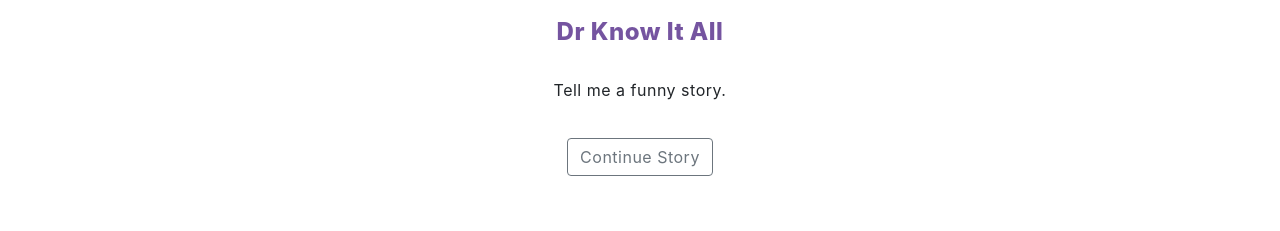
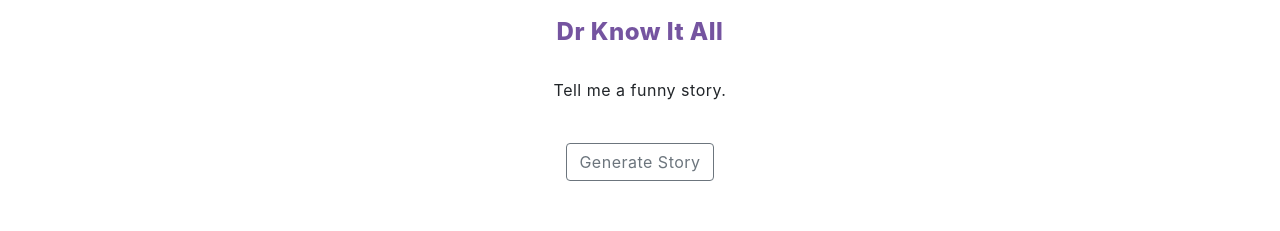
Before and after one commit to CS338-Dr-Know-It-All/dr-know-it-all, a React (Create React App) app in the folder jamie/my-app/: page / in a window 1280 px wide. Shown: the top 231 px of the page. Built offline with nearby package versions, Linux system fonts and the light colour scheme.

Commit message:
allow automatic story generation

```diff
--- a/jamie/my-app/src/App.js
+++ b/jamie/my-app/src/App.js
@@ -9,6 +9,7 @@ const App = () => {
     const [messages, setMessages] = useState([]);
     const [prompt, setPrompt] = useState("Tell me a funny story.");
     const [placeHolder, setPlaceHolder] = useState("");
+    const [inProgress, setInProgress] = useState(false);
 
     const handleChange = (event) => {
         setPlaceHolder(event.target.value);
@@ -41,6 +42,8 @@ const App = () => {
                     setPrompt={setPrompt}
                     messages={messages}
                     setMessages={setMessages}
+                    inProgress={inProgress}
+                    setInProgress={setInProgress}
                 />{" "}
             </div>
 
@@ -53,6 +56,7 @@ const App = () => {
                             onChange={handleChange}
                             onSubmit={handleSubmit}
                             placeholder="Type messsage here"
+                            disabled={inProgress}
                         />
                     </Form>
                 </Container>
--- a/jamie/my-app/src/components/Feed.jsx
+++ b/jamie/my-app/src/components/Feed.jsx
@@ -1,38 +1,59 @@
-import { useState } from "react";
+import { useEffect, useRef } from "react";
 import Message from "./Message.jsx";
 import MyMessage from "./MyMessage.jsx";
 
 import { Button } from "react-bootstrap";
 
-const Feed = ({ prompt, setPrompt, messages, setMessages }) => {
+const Feed = ({
+    prompt,
+    setPrompt,
+    messages,
+    setMessages,
+    inProgress,
+    setInProgress,
+}) => {
     const users = ["donald", "elon", "joe", "shakespeare", "buddha"];
-    const [index, setIndex] = useState(0);
+    let index = useRef(0);
 
-    const changeIndex = () => {
-        const newIndex = index < 4 ? index + 1 : 0;
-        setIndex(newIndex);
-    };
-
-    const addWord = async () => {
+    useEffect(() => {
+        if (!inProgress || !prompt) {
+            return;
+        }
+        (async () => {
             const res = await fetch("http://127.0.0.1:5000/generate", {
                 headers: { "Content-Type": "application/json" },
                 method: "POST",
                 mode: "cors",
                 body: JSON.stringify({
                     prompt,
-                person: users[index],
+                    person: users[index.current],
                 }),
             });
-
             const data = await res.json();
             const text = data.generated_text;
             const words = text.split(" ");
             const newWord = words[words.length - 1];
 
+            if (text === prompt) {
+                stopStory();
+                return;
+            }
+
             setPrompt(text);
-        messages.push({ person: users[index], word: newWord });
-        setMessages(messages);
-        changeIndex();
+            setMessages([
+                ...messages,
+                { person: users[index.current], word: newWord },
+            ]);
+            index.current = index.current < 4 ? index.current + 1 : 0;
+        })();
+    }, [prompt, inProgress]);
+
+    const beginStory = async () => {
+        setInProgress(true);
+    };
+
+    const stopStory = () => {
+        setInProgress(false);
     };
 
     return (
@@ -42,9 +63,23 @@ const Feed = ({ prompt, setPrompt, messages, setMessages }) => {
                     {prompt}
                 </div>
                 <div className="continue-button">
-                    <Button onClick={addWord} variant="outline-secondary">
-                        Continue Story
+                    <Button
+                        onClick={beginStory}
+                        variant="outline-secondary"
+                        disabled={inProgress}
+                        style={{ margin: 5 }}
+                    >
+                        Generate Story
                     </Button>
+                    {inProgress && (
+                        <Button
+                            onClick={stopStory}
+                            variant="primary"
+                            style={{ margin: 5 }}
+                        >
+                            Stop Story
+                        </Button>
+                    )}
                 </div>
             </div>
             <div>
```
Also changed, not shown: 1 other file (tests, documents, lock files or other folders). Lines whose indentation alone changed are shown as unchanged.
